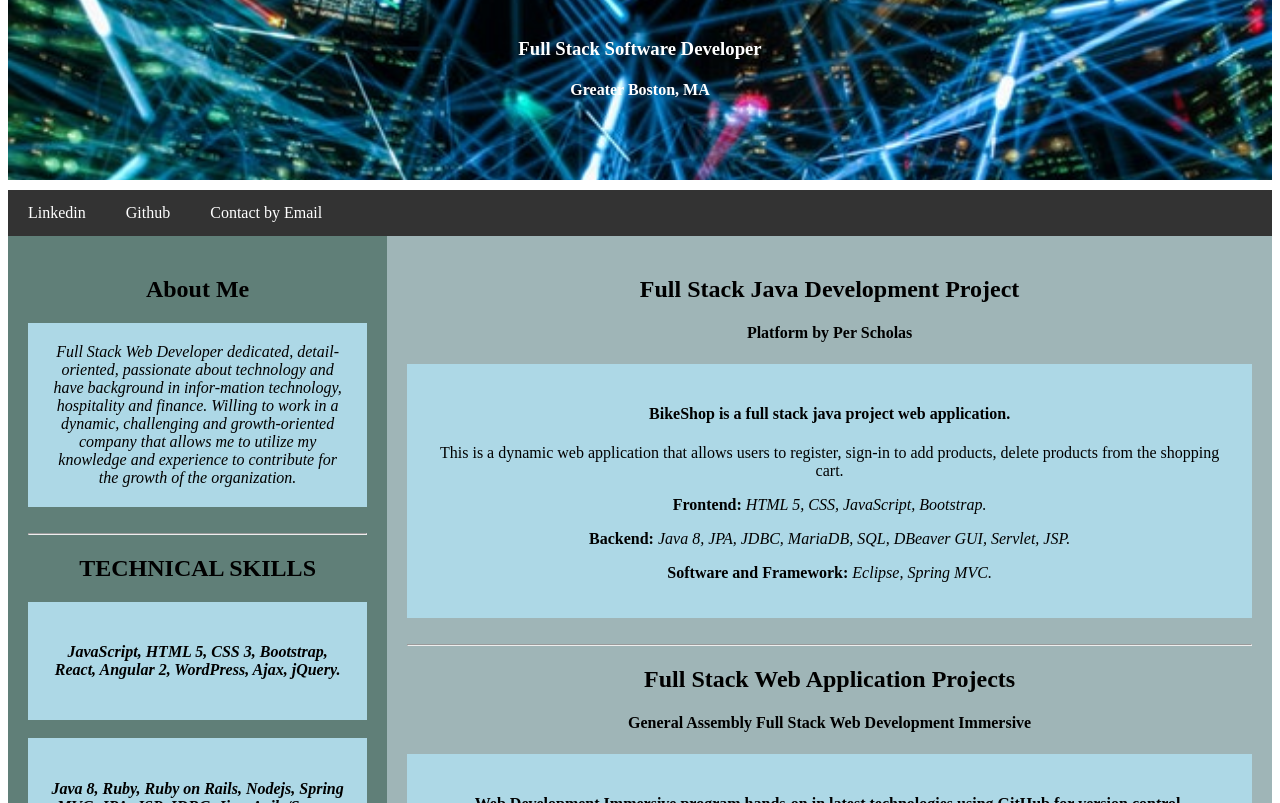
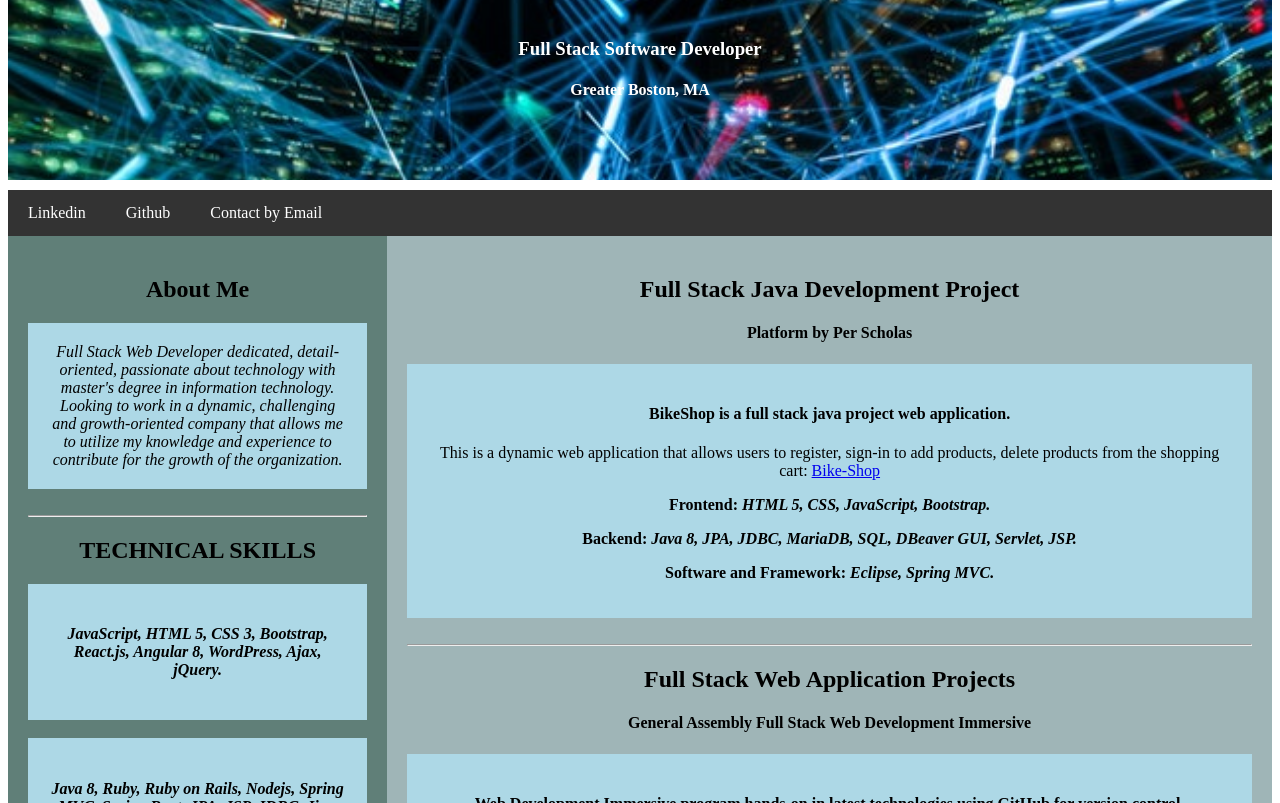
Before and after one commit to subdit/resume, a plain HTML site: page index.html in a window 1280 px wide. Shown: the part 149-952 px from the top of the page. Drawn offline with nearby package versions, Linux system fonts and the light colour scheme; some packages are replaced by stand-ins of ours; a script that the page names is missing.

Commit message:
update index.html
Add technical skills

```diff
--- a/index.html
+++ b/index.html
@@ -34,7 +34,8 @@
         <div class="side">
             <h2>About Me</h2>
             <div class="fakeimg" style="height:200px, display: flex;">
-            <span><em>Full Stack Web Developer dedicated, detail-oriented, passionate about technology and have background in infor-mation technology, hospitality and finance. Willing to work in a dynamic, challenging and growth-oriented company that allows me to utilize my knowledge and experience to contribute for the growth of the organization.</em></span>
+            <span><em>Full Stack Web Developer dedicated, detail-oriented, passionate about technology with master's degree in information technology.
+               Looking to work in a dynamic, challenging and growth-oriented company that allows me to utilize my knowledge and experience to contribute for the growth of the organization.</em></span>
           </div><br>
           <hr>
           <!-- End About Me Section -->
@@ -43,13 +44,13 @@
             <h2>TECHNICAL SKILLS</h2>
 
             <div class="fakeimg" style=" display: flex, height:80px;">
-							<h4><em> JavaScript, HTML 5, CSS 3, Bootstrap, React, Angular 2, WordPress, Ajax, jQuery.
+							<h4><em> JavaScript, HTML 5, CSS 3, Bootstrap, React.js, Angular 8, WordPress, Ajax, jQuery.
            </em></h4>
 							</p>
 						</div><br>
             <div class="fakeimg" style="display: inline,height:80px;">
 
-              <h4><em> Java 8, Ruby, Ruby on Rails, Nodejs, Spring MVC, JPA, JSP, JDBC, Jira, Agile/Scrum.</em></h4>
+              <h4><em> Java 8, Ruby, Ruby on Rails, Nodejs, Spring MVC, Spring Boot, JPA, JSP, JDBC, Jira, Agile/Scrum.</em></h4>
 
 						</div><br>
             <div class="fakeimg" style="display: flex, height:80px;">
@@ -96,7 +97,8 @@
 
             <div class="fakeimg" style="display: flex, height:200px;">
             <h4>BikeShop is a full stack java project web application.</h4>
-            <p>This is a dynamic web application that allows users to register, sign-in to add products, delete products from the shopping cart.</p>
+            <p>This is a dynamic web application that allows users to register, sign-in to add products, delete products from the shopping cart:
+            <a href="https://github.com/subdit/Bike-Shop">Bike-Shop</a><strong></p>
              <!-- <p><strong>Technology use:</strong></p> -->
              <p><strong>Frontend:</strong> <em>HTML 5, CSS, JavaScript,      Bootstrap.</em></p>
               <p><strong>Backend:</strong><em> Java 8, JPA, JDBC, MariaDB, SQL, DBeaver GUI, Servlet, JSP.</em></p>
@@ -143,7 +145,7 @@ Full Stack web application allows users to create, delete, update their own reci
 <hr>
 				<div>
             <h2>EXPERIENCE</h2>
-            <div class="fakeimg" style="display-inline,  height:300px;"
+            <div class="fakeimg" style="display-inline,  height:300px;">
             <ul>
             <h4><li>Platform by Per Scholas: <em>Full Stack Java Developer         &emsp;05/2019 - Present</em></li></h4>
             <p><em>: Hands-on Java 8, MariaDB, Heidi, JDBC, JPA, HTML5, CSS, JSP, Junit, Spring MVC, and used Maven to wire create
```
